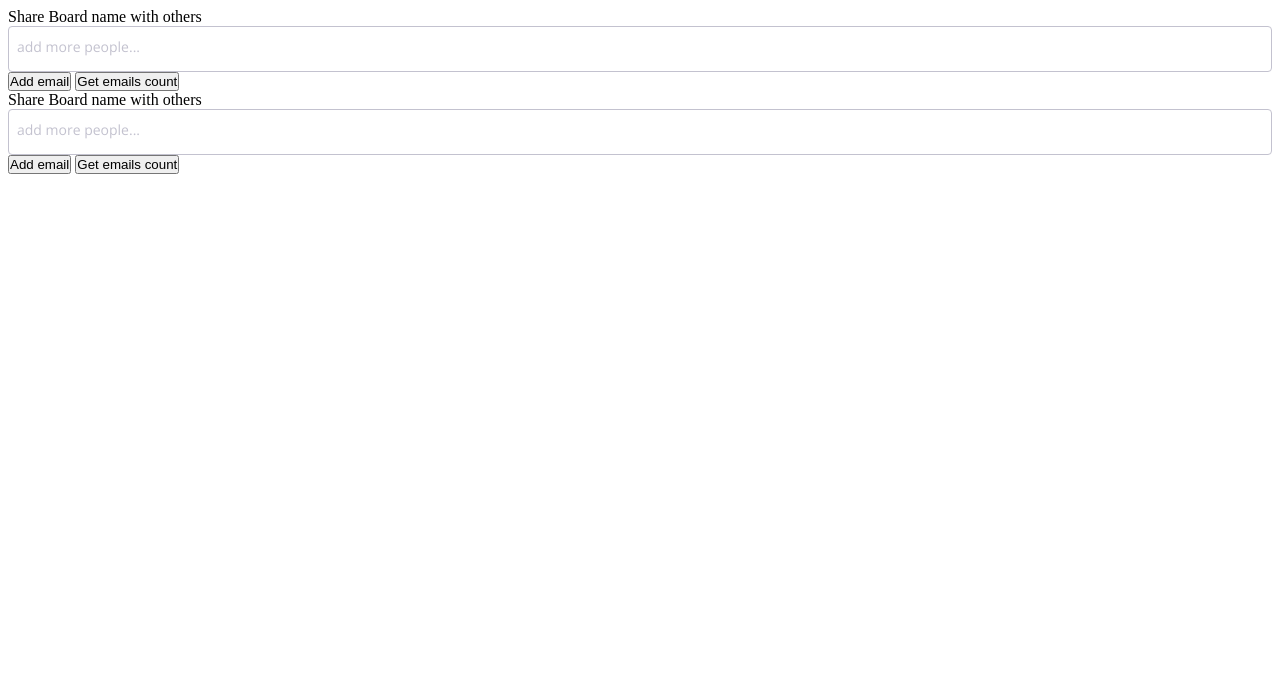
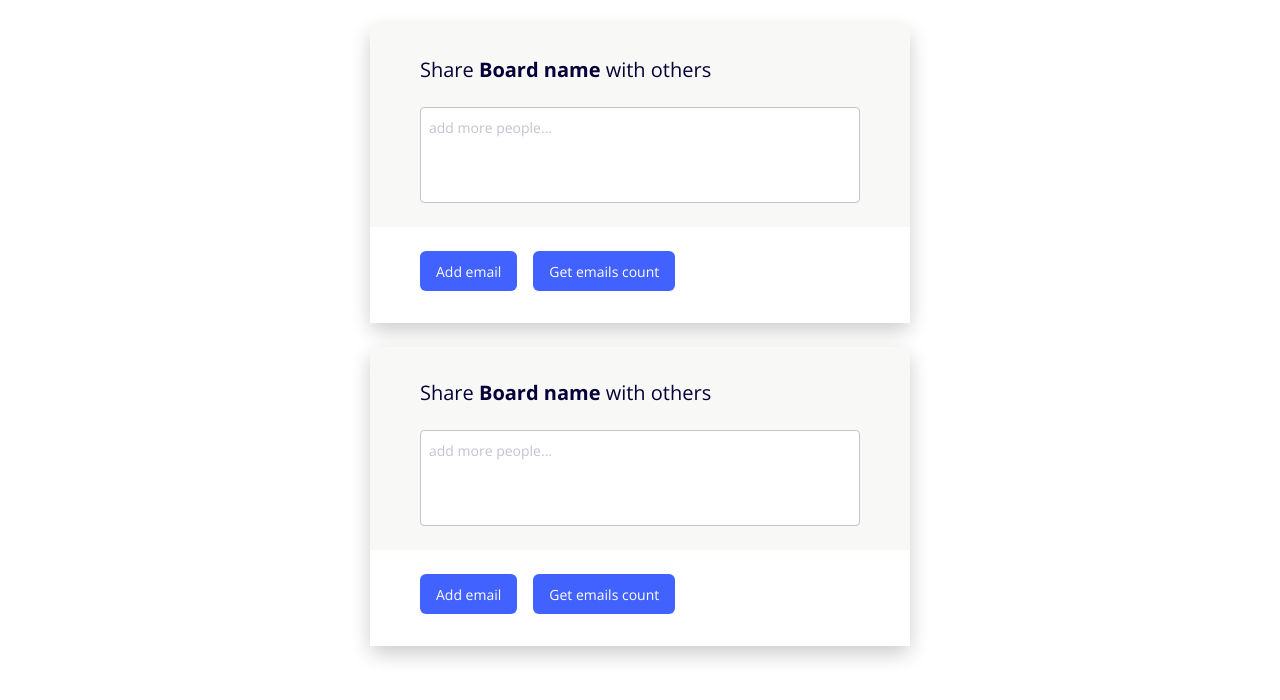
Before and after one commit to GalYulia/emails-input, a plain HTML site: page index.html in a window 1280 px wide. Drawn offline with nearby package versions, Linux system fonts and the light colour scheme.

Commit message:
fix styles building

```diff
--- a/example.css
+++ b/example.css
@@ -1 +1 @@
-.style_form-example__2aEC_{min-width:340px;max-width:540px;margin:24px auto;background:#f8f8f7;border-radius:8px;-webkit-box-shadow:0 8px 20px rgba(0,0,0,.2);box-shadow:0 8px 20px rgba(0,0,0,.2);font-family:Open Sans,sans-serif;font-size:14px}.style_form-wrapper__3lPGd{padding:32px 50px 24px}.style_form-header__1qOZj{padding-bottom:24px;color:#050038;font-size:20px}.style_form-header_bold__vW3B_{font-weight:700}.style_form-emails-input__37hxR{max-width:440px;height:96px}.style_form-footer__2m_wN{display:-webkit-box;display:-ms-flexbox;display:flex;height:96px;-webkit-box-sizing:border-box;box-sizing:border-box;padding:24px 0 32px 50px;background-color:#fff}.style_form-button__8WQvD{height:40px;padding:8px 16px;border:0;margin-right:16px;background:#4262ff;border-radius:6px;color:#fff;font-family:Open Sans,sans-serif;font-size:14px}.style_form-button__8WQvD:focus{outline:0 solid}.style_form-button__8WQvD:hover{background-color:rgba(66,98,255,.7)}
+.form-example{min-width:340px;max-width:540px;margin:24px auto;background:#f8f8f7;border-radius:8px;-webkit-box-shadow:0 8px 20px rgba(0,0,0,.2);box-shadow:0 8px 20px rgba(0,0,0,.2);font-family:Open Sans,sans-serif;font-size:14px}.form-wrapper{padding:32px 50px 24px}.form-header{padding-bottom:24px;color:#050038;font-size:20px}.form-header_bold{font-weight:700}.form-emails-input{max-width:440px;height:96px}.form-footer{display:-webkit-box;display:-ms-flexbox;display:flex;height:96px;-webkit-box-sizing:border-box;box-sizing:border-box;padding:24px 0 32px 50px;background-color:#fff}.form-button{height:40px;padding:8px 16px;border:0;margin-right:16px;background:#4262ff;border-radius:6px;color:#fff;font-family:Open Sans,sans-serif;font-size:14px}.form-button:focus{outline:0 solid}.form-button:hover{background-color:rgba(66,98,255,.7)}
```
